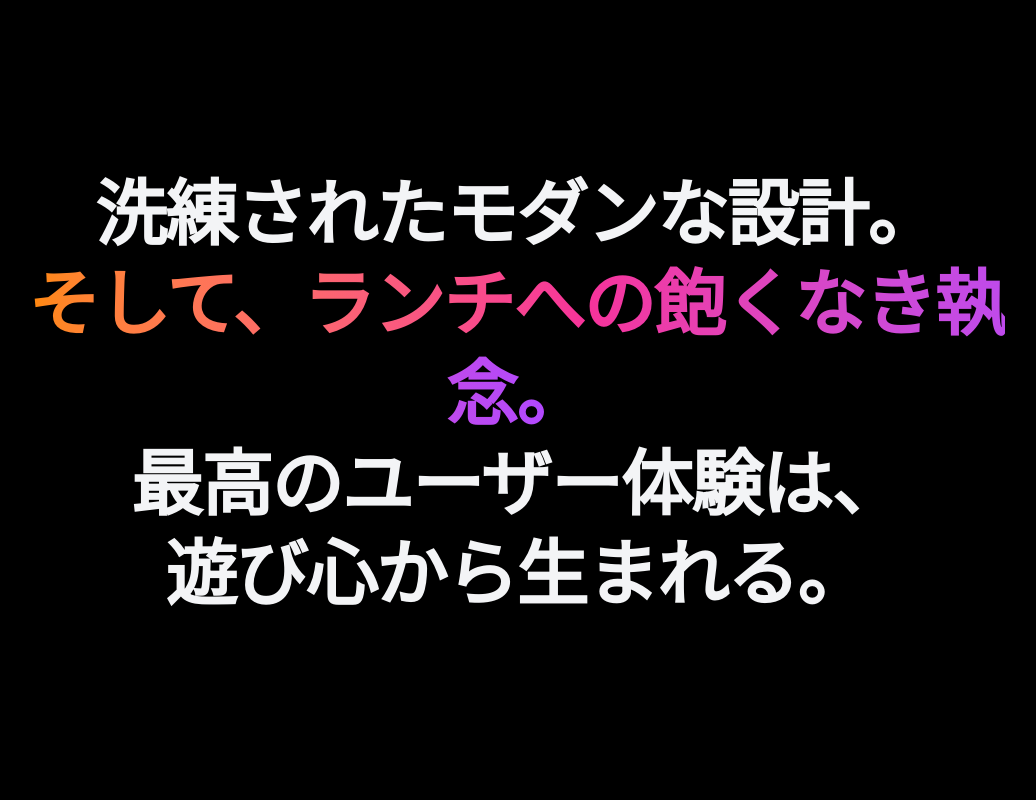
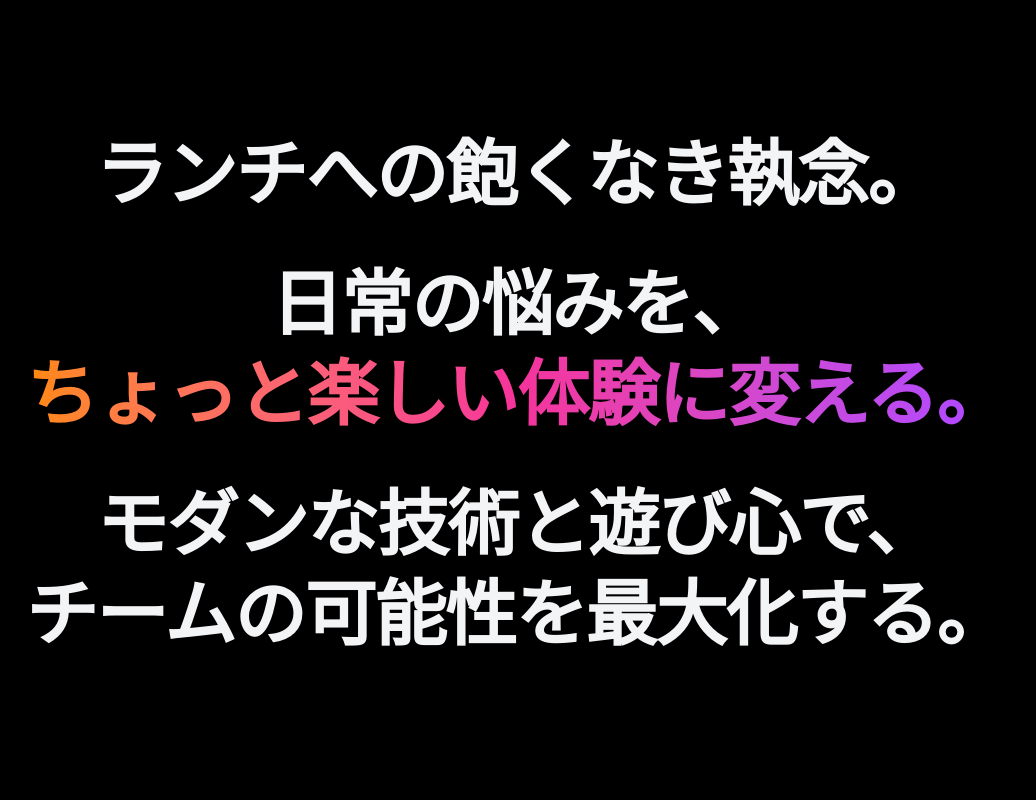
Before and after one commit to okayuharuki/haruki-nextfolio-v2, a Next.js app: page / in a window 1280 px wide. Shown: the part 2960-3760 px from the top of the page, without its empty margins (124-1160 px from the left). Built offline with nearby package versions, Linux system fonts and the light colour scheme.

Commit message:
statement編集と（Variants）でアニメーション修正

```diff
--- a/app/_components/AboutSection.tsx
+++ b/app/_components/AboutSection.tsx
@@ -9,12 +9,17 @@ export default function AboutSection() {
           <div className="md:col-span-2 bg-zinc-900 border border-zinc-800 p-8 rounded-3xl">
             <h3 className="text-2xl font-bold mb-6">Profile</h3>
             <div className="space-y-4 text-gray-300 leading-relaxed text-lg">
-              <p>こんにちは！フロントエンド開発に情熱を注ぐエンジニア、HARUKIです。</p>
+              <p>こんにちは、HARUKIです。</p>
               <p>
-                「使いやすくて、ちょっと心が躍る」ようなUIを作るのが大好きです。 特にReactやNext.js、Tailwind
-                CSSを使ったモダンなWeb開発を得意としており、 アニメーションを取り入れたリッチな表現を追求しています。
+                「使いやすい」だけでなく、「使っていてちょっと楽しくなる」ような体験をつくることを大切にしています。
               </p>
-              <p>趣味はフットサルと美味しいお店を探すことです🍔</p>
+              <p>
+                現在はフロントエンドエンジニアとして、ReactやNext.jsを使った開発に取り組みながら、ユーザーが迷わず直感的に使える設計や、思わず使いたくなるようなUIを意識して開発しています。
+              </p>
+              <p>グルメや旅行が好きで、「人の時間を少し豊かにするサービス」を作ることが自分のモチベーションです。</p>
+              <p>
+                これからは、技術だけでなく体験や価値提供まで考えられるエンジニアとして成長していきたいと考えています。
+              </p>
             </div>
           </div>
 
--- /dev/null
+++ b/app/_components/OtherProjectsSection.tsx
@@ -0,0 +1,31 @@
+import OtherProjectCard from "./OtherProjectCard";
+import { ARCHIVE_PROJECTS_DATA } from "@/app/_lib/data";
+
+export default function OtherProjectsSection() {
+  return (
+    <section className="py-24 px-6 md:px-12 max-w-7xl mx-auto border-t border-zinc-900 relative z-10">
+      {/* セクションのヘッダー部分 */}
+      <div className="flex flex-col md:flex-row md:items-end justify-between mb-16 gap-6">
+        <div>
+          <h2 className="text-3xl md:text-5xl font-bold tracking-tight mb-4 text-white">Other Projects.</h2>
+          <p className="text-gray-400 text-lg">基礎固めから最新技術まで、これまでの学習の軌跡。</p>
+        </div>
+
+        {/* 右側に配置するGitHubリンク */}
+        <a
+          href="https://github.com/okayuharuki" target="_blank" rel="noopener noreferrer"
+          className="text-[#FF851B] hover:opacity-80 font-bold flex items-center gap-2 transition-opacity"
+        >
+          GitHubで見る <span>→</span>
+        </a>
+      </div>
+
+      {/* メインの作品エリア（Grid部分） */}
+      <div className="grid grid-cols-1 md:grid-cols-2 lg:grid-cols-3 gap-6">
+        {ARCHIVE_PROJECTS_DATA.map((project, index) => (
+          <OtherProjectCard key={project.title} project={project} index={index} />
+        ))}
+      </div>
+    </section>
+  );
+}
--- a/app/_components/StatementSection.tsx
+++ b/app/_components/StatementSection.tsx
@@ -1,29 +1,60 @@
 "use client";
 
-import { motion } from "framer-motion";
+import { motion, Variants } from "framer-motion";
+
+// ==========================================
+// アニメーションの設計図（Variants）
+// ==========================================
+// ① 親分のルール：「画面に入ったら、0.4秒間隔（staggerChildren）で子分たちを順番に呼び出せ！」
+const containerVariants: Variants = {
+  hidden: {},
+  visible: {
+    transition: {
+      staggerChildren: 0.5, // 子分たちを0.5秒間隔で呼び出す
+    },
+  },
+};
+// ② 子分のルール：「呼ばれたら、下から30px上にフワッと現れろ！」
+const itemVariants: Variants = {
+  hidden: { opacity: 0, y: 30 },
+  visible: { opacity: 1, y: 0, transition: { duration: 1, ease: "easeOut" } },
+};
 
 export default function StatementSection() {
   return (
     <section className="bg-black text-white w-full">
       <div className="min-h-screen flex items-center justify-center px-6 relative z-10">
         <motion.div
-          initial={{ opacity: 0, y: 30 }}
-          whileInView={{ opacity: 1, y: 0 }}
+          variants={containerVariants}
+          initial="hidden"
+          whileInView="visible"
           viewport={{ once: true, amount: 0.5 }}
-          transition={{ duration: 1, ease: "easeOut" }}
           className="max-w-5xl text-center"
         >
-          <p className="text-4xl md:text-7xl font-bold leading-tight text-gray-100 tracking-tight">
-            洗練されたモダンな設計。
+          <motion.p
+            variants={itemVariants}
+            className="text-4xl mb-10 md:text-7xl font-bold leading-tight text-gray-100 tracking-tight"
+          >
+            ランチへの飽くなき執念。
+          </motion.p>
+          <motion.p
+            variants={itemVariants}
+            className="text-4xl mb-10 md:text-7xl font-bold leading-tight text-gray-100 tracking-tight"
+          >
+            日常の悩みを、
             <br />
             <span className="text-transparent bg-clip-text bg-linear-to-r from-orange-400 via-pink-500 to-purple-500">
-              そして、ランチへの飽くなき執念。
+              ちょっと楽しい体験に変える。
             </span>
+          </motion.p>
+          <motion.p
+            variants={itemVariants}
+            className="text-4xl md:text-7xl font-bold leading-tight text-gray-100 tracking-tight"
+          >
+            モダンな技術と遊び心で、
             <br />
-            最高のユーザー体験は、
-            <br />
-            遊び心から生まれる。
-          </p>
+            チームの可能性を最大化する。
+          </motion.p>
         </motion.div>
       </div>
     </section>
--- a/app/_lib/data.ts
+++ b/app/_lib/data.ts
@@ -56,25 +56,41 @@ export type ArchiveProject = Omit<Project, "accentColor" | "gradientFrom">;
 
 export const ARCHIVE_PROJECTS_DATA: ArchiveProject[] = [
   {
-    title: "コーポレートサイト模写",
+    title: "SaaS企業のコーポレートサイト",
     description:
-      "HTML/CSSの基礎を固めるために作成。レスポンシブデザイン（スマホ対応）のピクセルパーフェクトな実装にこだわりました。",
-    tags: ["HTML5", "CSS3", "JavaScript"],
+      "Next.jsとmicroCMSの連携を学ぶ教材を通して作成。microCMSおよびWordPressと連携（ヘッドレスCMS化）し、容易に記事投稿ができる更新性の高いシステムを実現しました。",
+    tags: ["Next.js", "microCMS", "WordPress", "Tailwind CSS"],
     icon: "🏢",
-    link: "#",
+    link: "https://flow-meister-jet-seven.vercel.app/",
   },
   {
-    title: "オリジナルブログ",
+    title: "WordPressテーマ開発",
     description:
-      "既存テーマを使わず、自作テーマで構築したWordPressサイト。PHPによるループ処理やカスタム投稿タイプを実装しています。",
+      "実務レベルのWordPress構築を学ぶための課題として、ゼロから自作テーマを作成。指定された要件を満たしつつ、PHPによるループ処理やカスタム投稿タイプを実装しました。",
     tags: ["WordPress", "PHP", "Sass"],
     icon: "✍️",
-    link: "#",
+    link: "https://okayuharuki.com/create-site/okayu0326-clinic/",
+  },
+  {
+    title: "キャンペーンサイト模写",
+    description:
+      "Figmaからのコーディング手法を学ぶ教材の課題作品。レスポンシブデザイン（スマホ対応）はもちろん、ピクセルパーフェクトな実装にこだわりました。",
+    tags: ["HTML5", "CSS3", "JavaScript"],
+    icon: "🎉",
+    link: "https://okayuharuki.com/create-site/onomichi/",
+  },
+  {
+    title: "WebアプリLP模写",
+    description:
+      "Figmaからのコーディング実践。モダンなWebアプリのランディングページを想定し、自然なホバーアニメーションや複雑なレイアウトの再現に注力しました。",
+    tags: ["HTML5", "CSS3", "JavaScript"],
+    icon: "💻", // 🏢から少し変えてみました！
+    link: "https://okayuharuki.com/create-site/OHA/",
   },
   {
     title: "シンプルなTodoアプリ",
     description:
-      "Reactの基礎（useState, useEffect）を学ぶための第一歩。データの追加・削除・完了状態の切り替えを実装しました。",
+      "Reactの基礎（useState, useEffect）を定着させるための第一歩。データの追加・削除・完了状態の切り替えといったCRUD操作の基本を実装しました。",
     tags: ["React", "Tailwind CSS"],
     icon: "✅",
     link: "#",
--- a/app/page.tsx
+++ b/app/page.tsx
@@ -1,7 +1,8 @@
-import FeaturedProjectsSection from "@/app/_components/FeaturedProjectsSection";
 import HeroSection from "@/app/_components/HeroSection";
 import MarqueeSection from "@/app/_components/MarqueeSection";
 import AboutSection from "@/app/_components/AboutSection";
+import FeaturedProjectsSection from "@/app/_components/FeaturedProjectsSection";
+import OtherProjectsSection from "@/app/_components/OtherProjectsSection";
 import ContactSection from "@/app/_components/ContactSection";
 import StatementSection from "@/app/_components/StatementSection";
 
@@ -12,6 +13,7 @@ export default function Home() {
       <MarqueeSection />
       <StatementSection />
       <FeaturedProjectsSection />
+      <OtherProjectsSection />
       <AboutSection />
       <ContactSection />
     </main>
```
